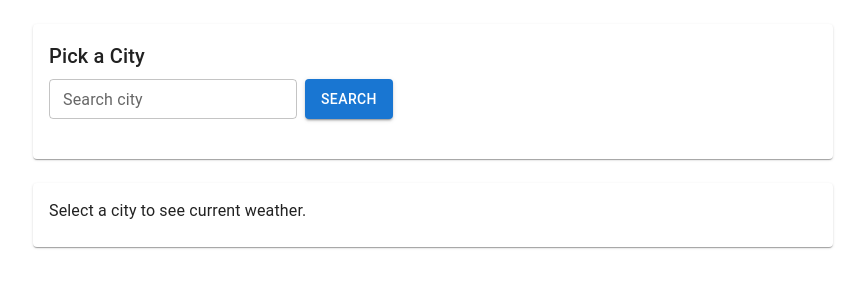
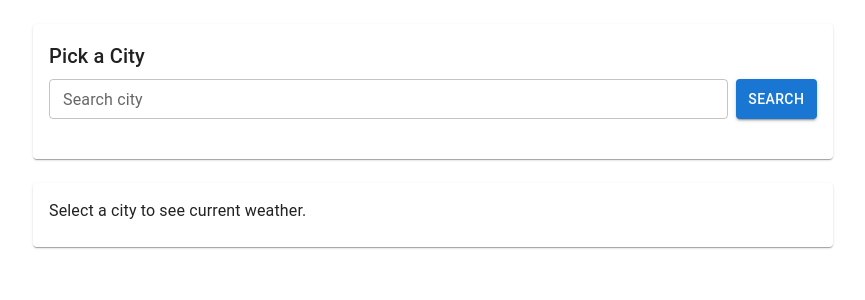
Before and after one commit to fullstack-course-pace/lab5, a Next.js app: page / in a window 1280 px wide. Shown: the top 300 px of the page, without its empty margins (207-1072 px from the left). Built offline with nearby package versions, Linux system fonts and the light colour scheme.

Commit message:
made changes in CitySearch.tsx

```diff
--- a/src/app/components/CitySearch.tsx
+++ b/src/app/components/CitySearch.tsx
@@ -10,6 +10,7 @@ import {
   ListItem,
   ListItemButton,
   Typography,
+  Box,
 } from "@mui/material";
 import { useQuery } from "@tanstack/react-query";
 
@@ -51,16 +52,16 @@ export default function CitySearch({ onSelect }: { onSelect: (p: Place) => void
   const { data, isFetching, isError, error, refetch } = useQuery({
     queryKey: ["geocode", submitted],
     queryFn: () => geocode(submitted),
-    enabled: submitted.length > 0, // run only after user submits
-    staleTime: 60_000, // cache for 1 minute
+    enabled: submitted.length > 0, // runs after submit
+    staleTime: 60_000,
     retry: 1,
   });
 
-  function search() {
+  function onSubmit(e: React.FormEvent<HTMLFormElement>) {
+    e.preventDefault();                 // stop page reload
     const term = q.trim();
     if (!term) return;
-    setSubmitted(term);
-    // If you want to force a refetch even for same term: refetch();
+    setSubmitted(term);                 // triggers the query
   }
 
   return (
@@ -70,19 +71,21 @@ export default function CitySearch({ onSelect }: { onSelect: (p: Place) => void
           Pick a City
         </Typography>
 
-        <div style={{ display: "flex", gap: 8 }}>
+        <Box component="form" onSubmit={onSubmit} sx={{ display: "flex", gap: 1 }}>
           <TextField
+            fullWidth
             size="small"
             label="Search city"
             value={q}
             onChange={(e) => setQ(e.target.value)}
-            onKeyDown={(e) => e.key === "Enter" && search()}
+            // Force label to float to avoid any overlap in some browsers/themes
+            InputLabelProps={{ shrink: q.length > 0 }}
             inputProps={{ "aria-label": "Search city" }}
           />
-          <Button variant="contained" onClick={search} disabled={isFetching}>
+          <Button type="submit" variant="contained" disabled={isFetching}>
             {isFetching ? "Searching..." : "Search"}
           </Button>
-        </div>
+        </Box>
 
         {isError && (
           <Typography color="error" sx={{ mt: 1 }}>
```
